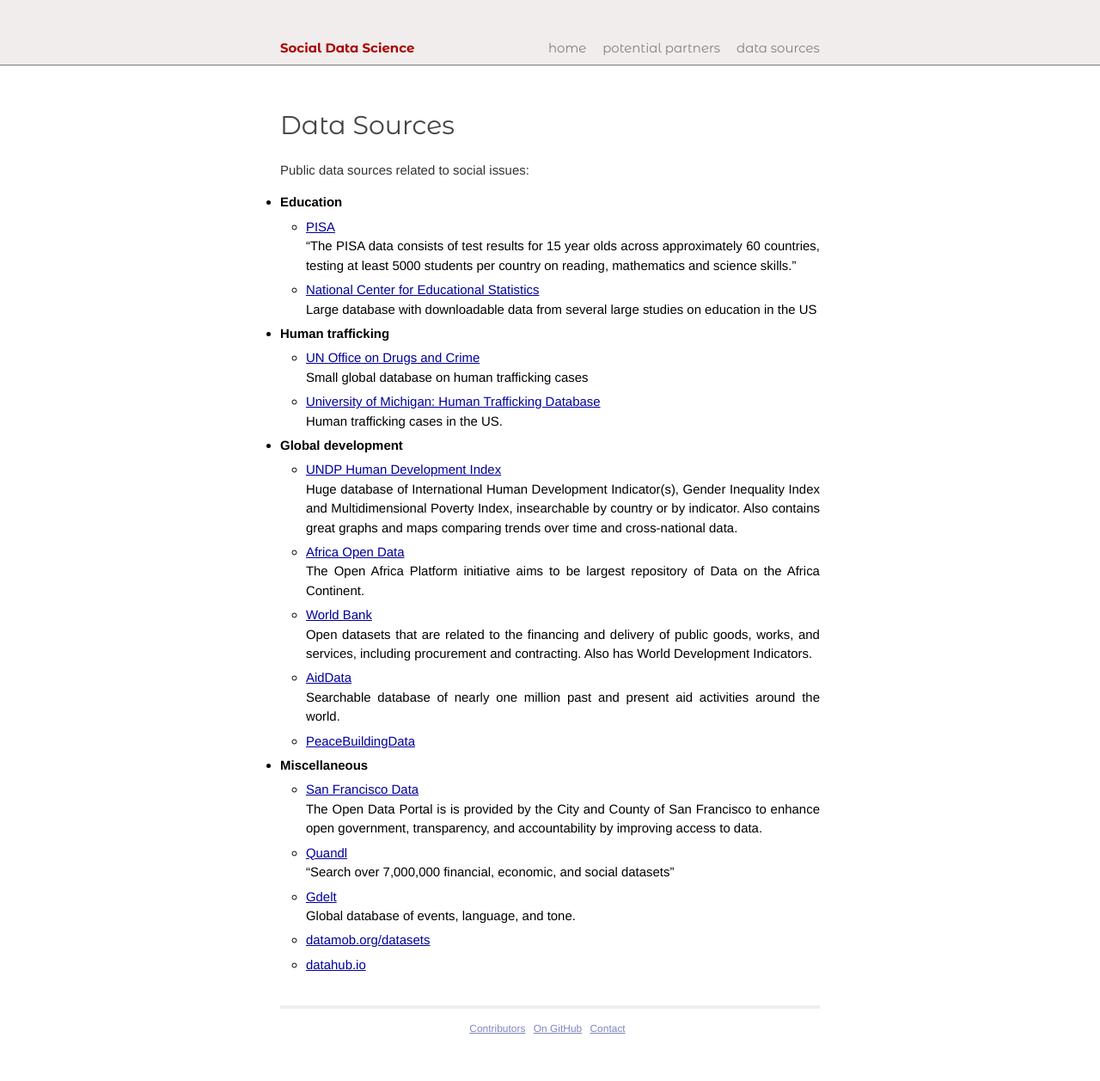
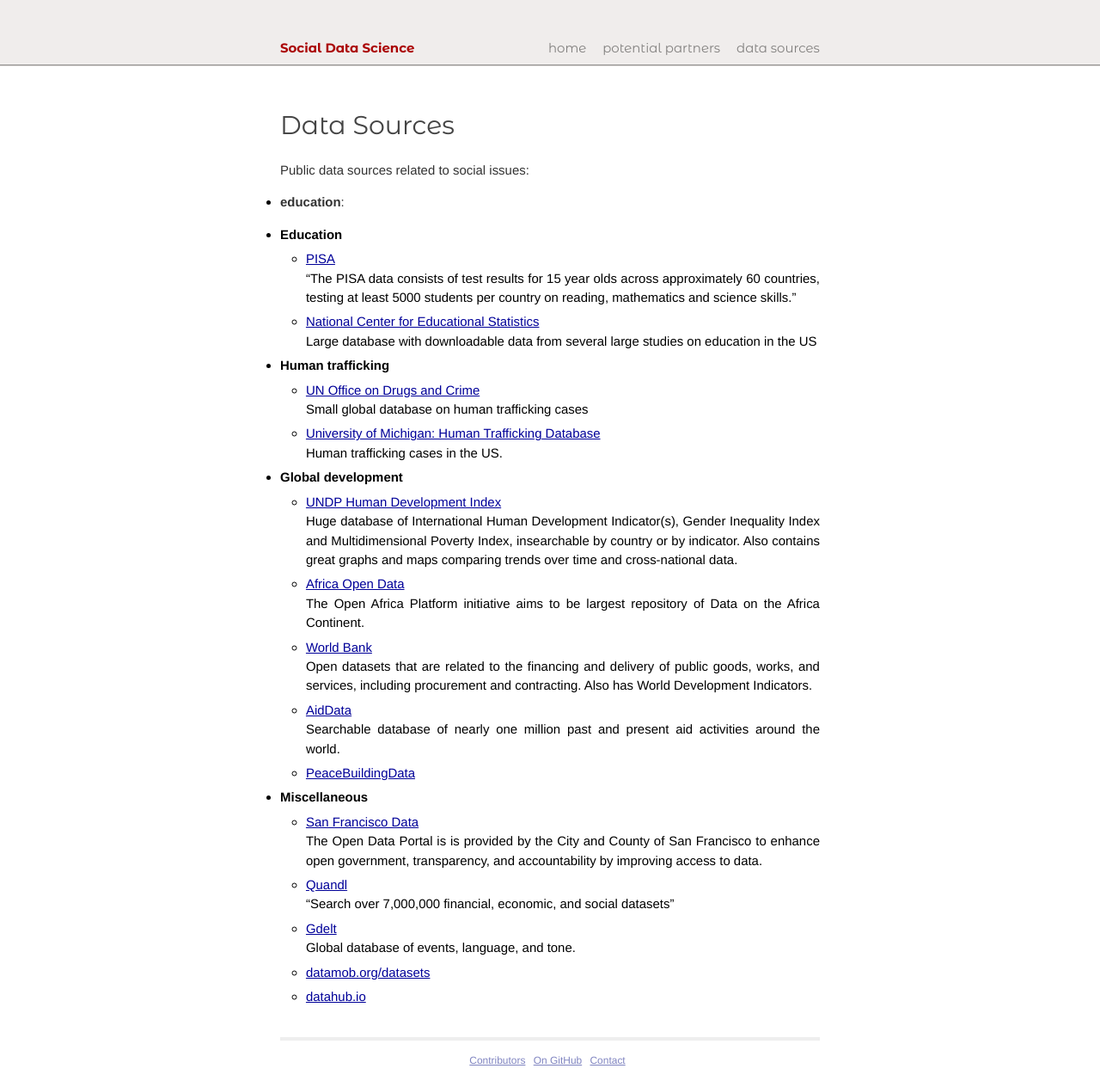
Before and after one commit to stats-for-change/stats-for-change.github.io, a Jekyll site: the page built from data.md, in a window 1280 px wide. Shown: the whole page at 86% size. Built offline with Jekyll 4.4.1, drawn with Linux system fonts in a browser that asks for light colours; Markdown is read by kramdown in place of the engine named in the settings; before the commit the page ends 1219 px from its top, so only the background shows below that.

Commit message:
Update data.md

```diff
--- a/data.md
+++ b/data.md
@@ -1,6 +1,7 @@
 ---
 layout: default
 title: Social Data Science - Data Sources
+all-data-tags: [education]
 ---
 Data Sources
 --------------------------------
@@ -10,10 +11,10 @@ Public data sources related to social issues:
 {% comment %}
 Note that jekyll only populates site.tags with posts (not regular pages)
 {% endcomment %}
-{% for tag in page.all_tags %}
+{% for tag in page.all-data-tags %}
  - **{{tag}}**:
   {% for p in site.pages %}
-    {% if p.partner-tags contains tag %}
+    {% if p.data-tags contains tag %}
       <a href={{p.url}}>{{p.title | split: ' - ' | last}}</a>
     {% endif %}
   {% endfor %}
```
